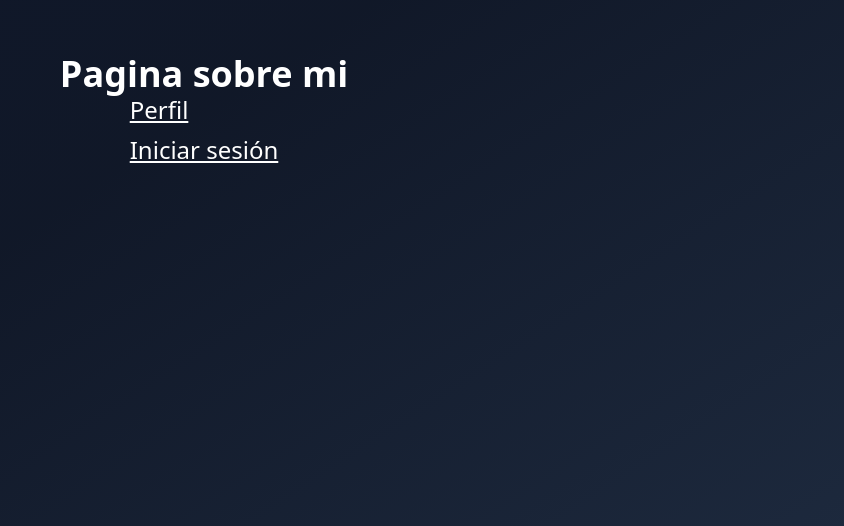
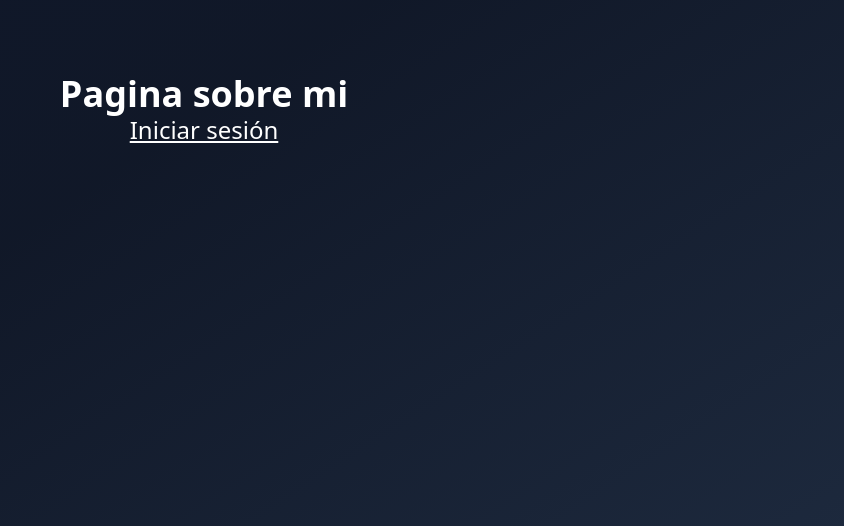
Before and after one commit to modoZen/hooks-app, a React (Vite) app: page / in a window 1280 px wide. Shown: the part 306-832 px from the top of the page, without its empty margins (436-1280 px from the left). Built offline with nearby package versions, Linux system fonts and the light colour scheme.

Commit message:
feat: implement authenticated logic of UI

```diff
--- a/src/useContext/context/UserContext.tsx
+++ b/src/useContext/context/UserContext.tsx
@@ -12,6 +12,7 @@
 interface UserContextProps {
   authStatus: AuthStatus;
   user: User | null;
+  isAuthenticated: boolean;
 
   login: (userId: number) => boolean;
   logout: () => void;
@@ -58,6 +59,7 @@
     <UserContext
       value={{
         authStatus,
+        isAuthenticated: authStatus === "authenticated",
         user,
         login: handleLogin,
         logout: handleLogout,
--- a/src/useContext/pages/about/AboutPage.tsx
+++ b/src/useContext/pages/about/AboutPage.tsx
@@ -1,17 +1,33 @@
+import { Button } from "@/components/ui/button";
+import { UserContext } from "@/useContext/context/UserContext";
+import { use } from "react";
 import { Link } from "react-router";
 
 export const AboutPage = () => {
+  const { isAuthenticated, logout } = use(UserContext);
+
   return (
     <div className="flex flex-col items-center justify-center min-h-screen">
       <div className="text-4xl font-bold">Pagina sobre mi</div>
 
       <div className="flex flex-col gap-2">
-        <Link to="/profile" className="hover:text-blue-500 underline text-2xl">
-          Perfil
-        </Link>
-        <Link to="/login" className="hover:text-blue-500 underline text-2xl">
-          Iniciar sesión
-        </Link>
+        {isAuthenticated && (
+          <Link
+            to="/profile"
+            className="hover:text-blue-500 underline text-2xl"
+          >
+            Perfil
+          </Link>
+        )}
+        {isAuthenticated ? (
+          <Button onClick={logout} variant={"destructive"} className="mt-4">
+            Salir
+          </Button>
+        ) : (
+          <Link to="/login" className="hover:text-blue-500 underline text-2xl">
+            Iniciar sesión
+          </Link>
+        )}
       </div>
     </div>
   );
```
